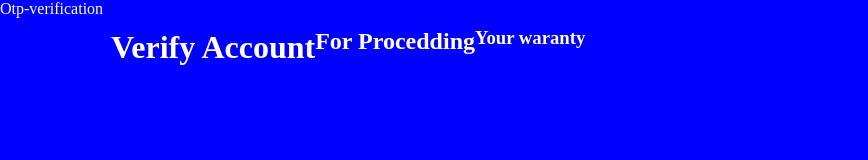
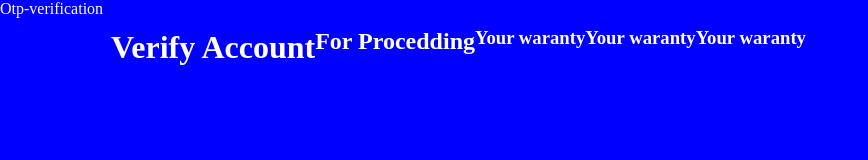
Before and after one commit to tauhid-hasan-dev/otp, a plain HTML site: page index.html in a window 1280 px wide. Shown: the whole page, without its empty margins (0-868 px from the left). Drawn offline with Linux system fonts and the light colour scheme.

Commit message:
branch is edited

```diff
--- a/index.html
+++ b/index.html
@@ -13,6 +13,8 @@
     <h1>Verify Account</h1>
     <h2>For Procedding</h2>
     <h3>Your waranty</h3>
+    <h3>Your waranty</h3>
+    <h3>Your waranty</h3>
 </body>
 
 </html>
```
